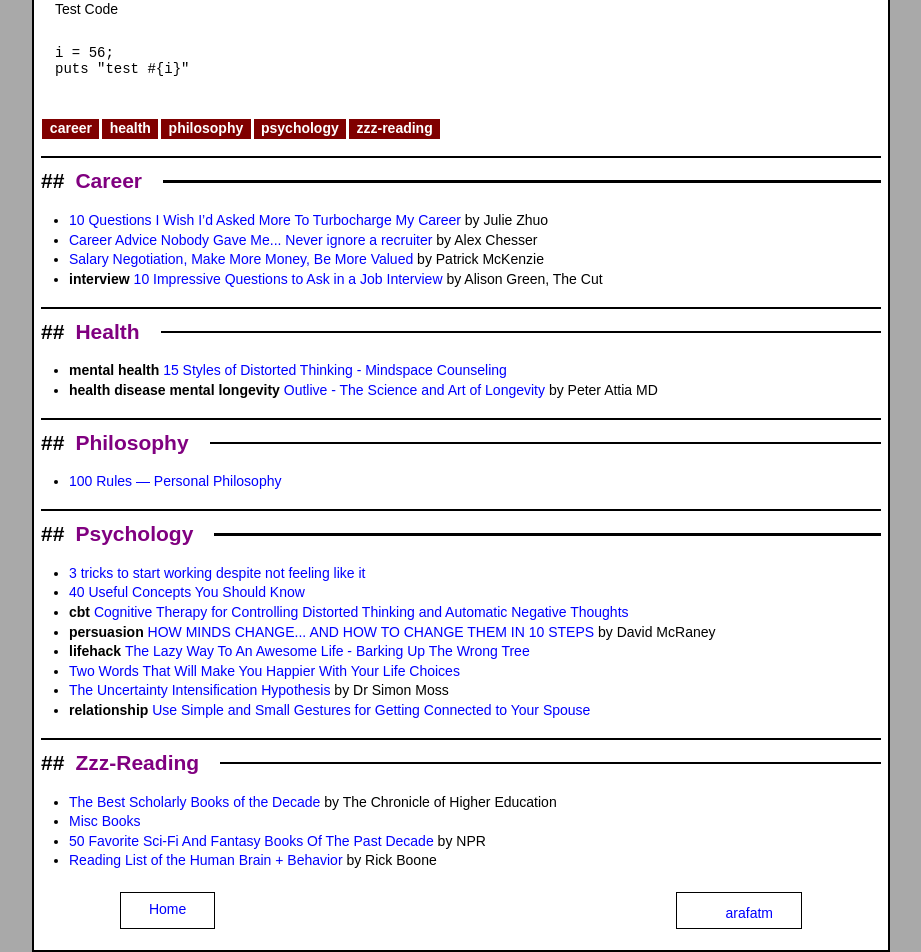
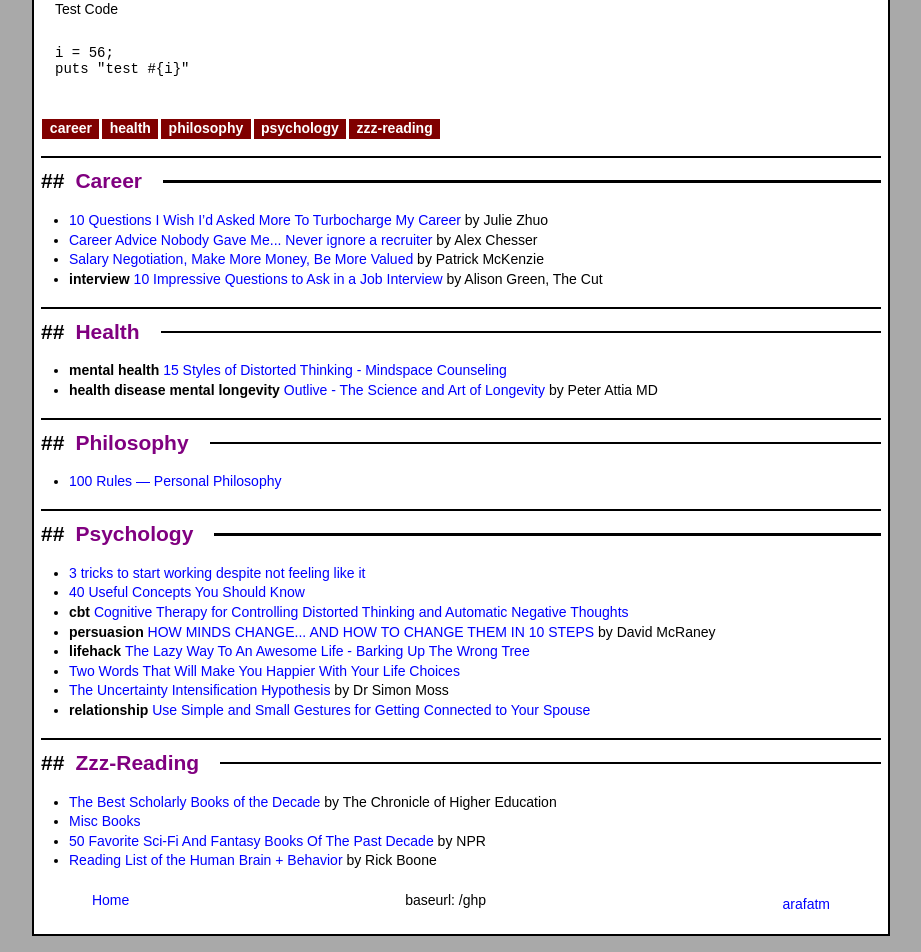
Before and after one commit to arafatm/ghp, a Jekyll site: the page built from readme.md, in a window 1280 px wide. Shown: the part 2965-3917 px from the top of the page, without its empty margins (179-1100 px from the left). Built offline with Jekyll 4.4.1, drawn with Linux system fonts in a browser that asks for light colours; emoji names are drawn with the system emoji font; formulas are drawn with MathJax 3; the repository's description, which GitHub fills in, is left out.

Commit message:
Commit All

```diff
--- a/_includes/footer.html
+++ b/_includes/footer.html
@@ -1,5 +1,6 @@
 <footer>
   <span class="home"><a href="{{ '' | absolute_url }}">Home</a></span>
+  <span>baseurl: {{ site.baseurl }}</span>
   <span class="github">
     <img class="ico" src="https://github.com/favicon.ico" />
     <a href="{{ "https//github.com/arafatm" | append: site.baseurl }}">{{ site.github.owner_name }}</a>
--- a/_layouts/home.html
+++ b/_layouts/home.html
@@ -2,6 +2,7 @@
 layout: default
 ---
 
+{% if site.baseurl == "/ghp" %}
 <section class="footer">
   <h2>Debug variables: </h2>
   <ul>
@@ -13,7 +14,6 @@ layout: default
     <li>page.url {{ page.url}} </li>
   </ul>
 </section>
-{% if site.baseurl == "/ghp" %}
 {% endif %}
 
 <article>
--- a/styles.css
+++ b/styles.css
@@ -2,8 +2,6 @@ html { background-color: darkgrey; }
 header {}
 body { font: 14px sans-serif; max-width: 60em; background-color: white; margin: 0em auto; padding: 0 1ex; border: 2px solid black; }
 footer { display: flex; justify-content: space-between; margin: 1em; padding: 1ex 5ex; text-align: center;}
-footer span.home { text-align: left; margin-left: 2em; padding: 1ex 2em; border: 1px solid black; }
-footer span.github { text-align: right; margin-right: 2em; padding: 1ex 2em; border: 1px solid black; }
 
 nav { /*! background-color: maroon; overflow: hidden; border: 0; */}
 nav>ul { list-style: none; margin: 0; padding: 0; display: flex; /*! background-color: maroon; */}
```
